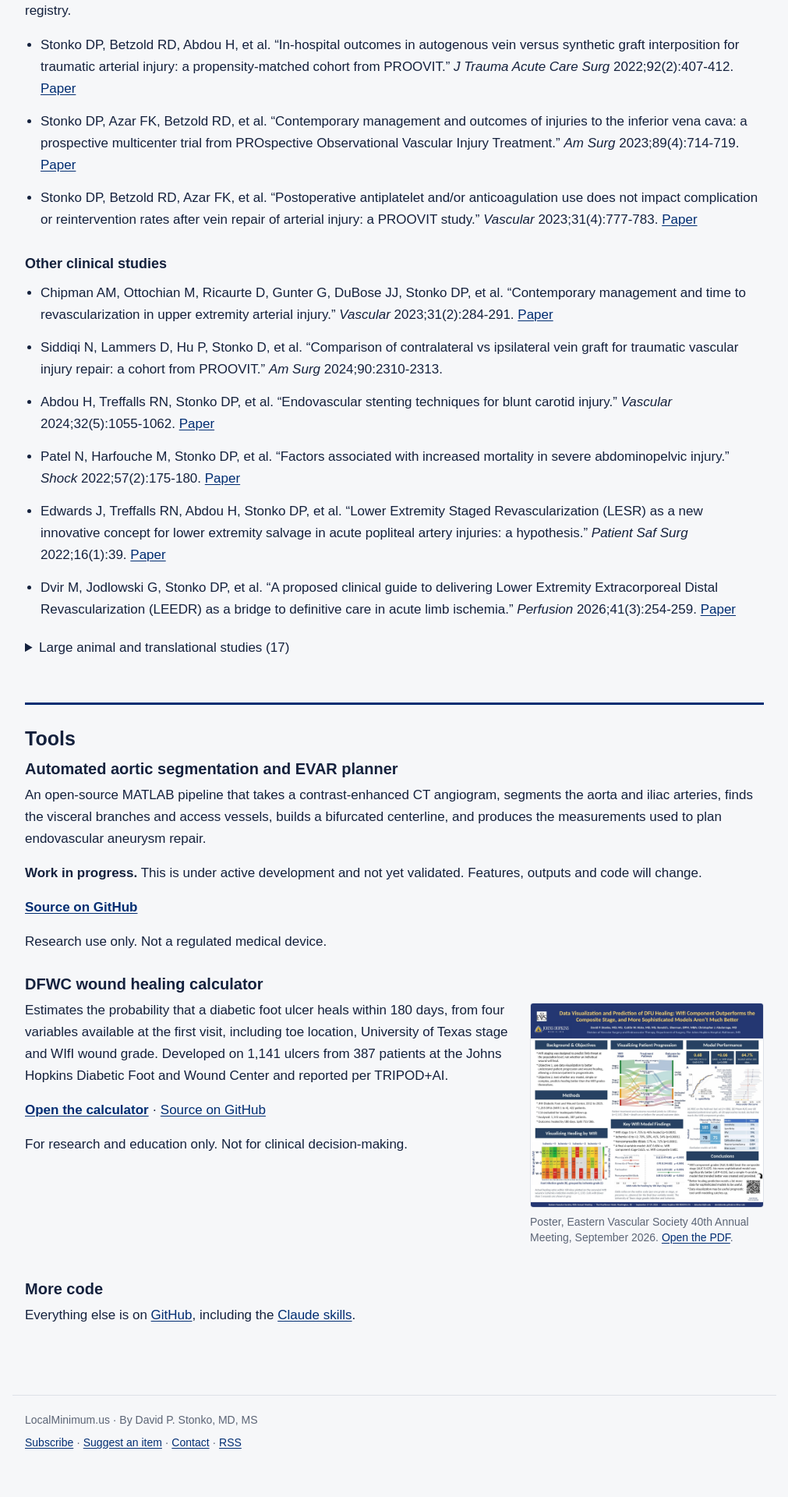
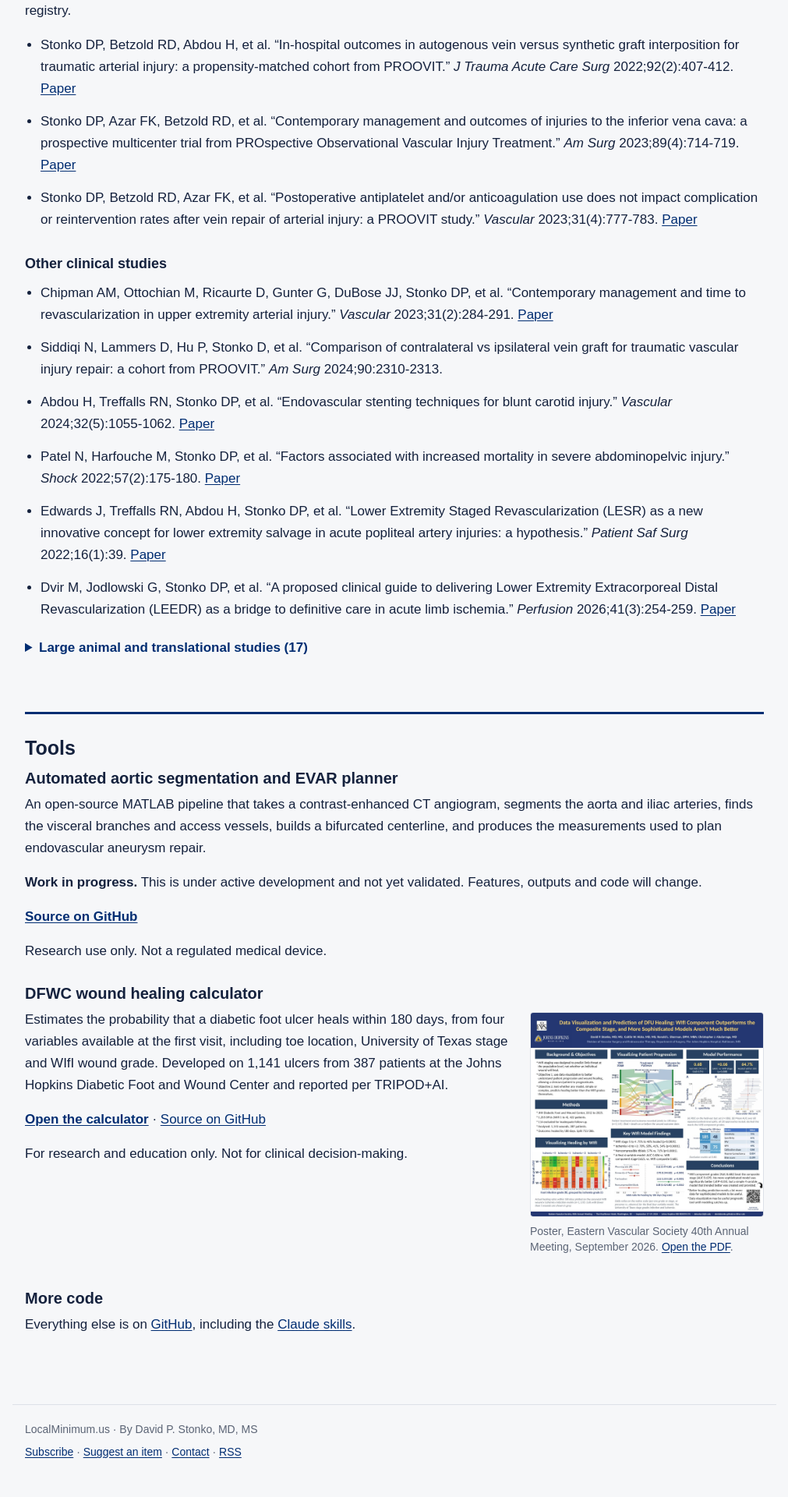
Before and after one commit to davidstonko/ai-surgery, a Jekyll site: the page built from docs/research/index.md, in a window 1280 px wide. Shown: the part 4353-6273 px from the top of the page at 78% size, without its empty margins (134-1145 px from the left). Built offline with Jekyll 4.4.1, drawn with Linux system fonts in a browser that asks for light colours.

Commit message:
Style collapsible paper lists
Co-Authored-By: Claude Opus 5.5 <noreply@anthropic.com>
Claude-Session: https://claude.ai/code/session_01CC9uqAMJHVu3pkJefiANJN

```diff
--- a/docs/assets/site.css
+++ b/docs/assets/site.css
@@ -51,6 +51,8 @@ h1 { font-size: 36px; margin: 0 0 12px; }
 .prose hr + h3 { margin-top: 24px; }
 .prose h2 + h3 { margin-top: 12px; }
 .prose h4 { font-size: 18px; margin: 28px 0 8px; }
+.prose details { margin: 8px 0 20px; }
+.prose details summary { cursor: pointer; font-weight: 600; color: var(--accent); margin: 0 0 12px; }
 .prose h3 { font-size: 20px; margin: 28px 0 8px; }
 .prose p { margin: 0 0 16px; }
 .prose ul { padding-left: 20px; margin: 0 0 20px; }
```
